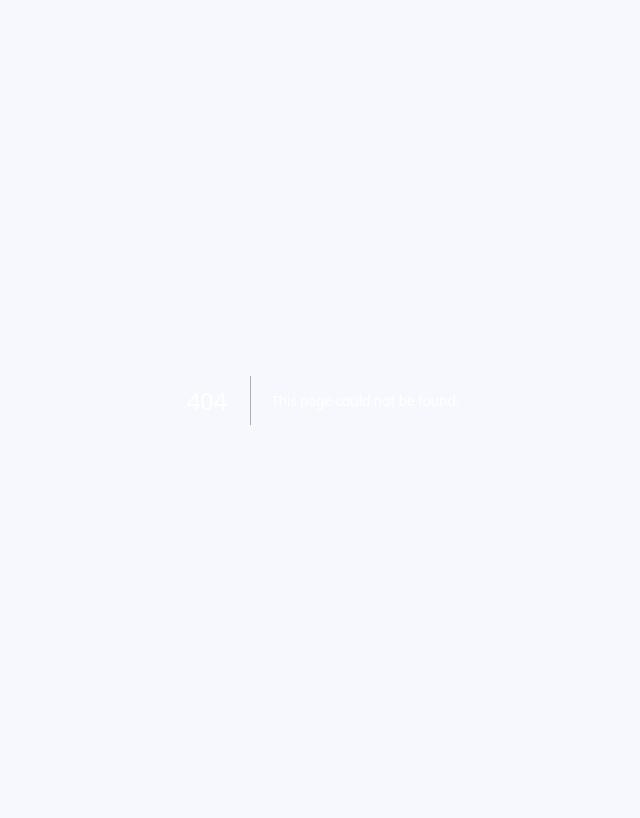
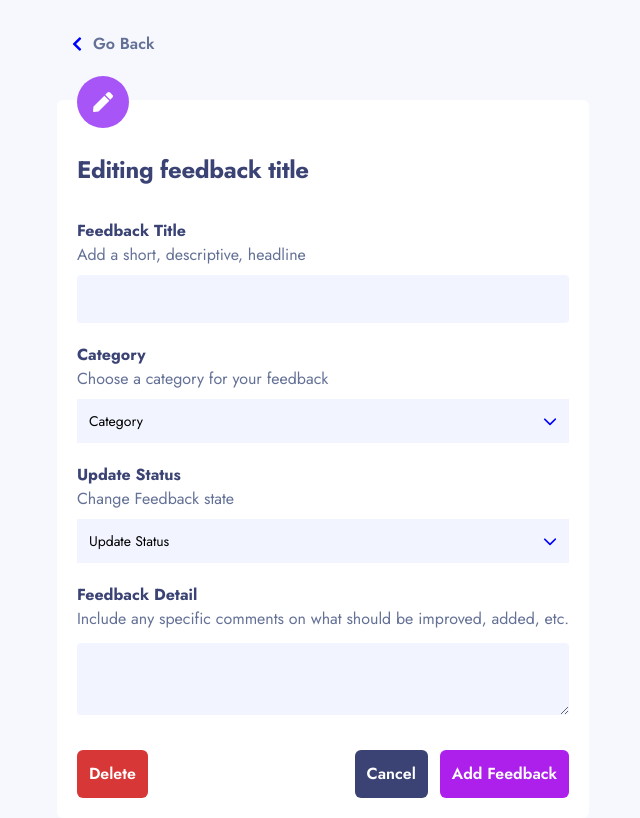
Before and after one commit to parthmanhas/frontend-mentor-monorepo, a Next.js app in the folder apps/product-feedback-app/: page /feedback/edit in a window 1280 px wide. Before the commit this address had no page. Shown: the whole page, without its empty margins (317-957 px from the left). Built offline with nearby package versions, Linux system fonts and the light colour scheme.

Commit message:
created edit feedback page

```diff
--- a/apps/product-feedback-app/app/components/DropDown.tsx
+++ b/apps/product-feedback-app/app/components/DropDown.tsx
@@ -4,13 +4,15 @@ import { useState } from "react";
 import { FaChevronUp, FaChevronDown } from "react-icons/fa6";
 import { FiCheck } from "react-icons/fi";
 
-export default function DropDown({ className, heading, options }: { className?: string, heading: string, options: string[] }) {
+export default function DropDown({ className, title, subtitle, heading, options }: { className?: string, title?: string, subtitle?: string, heading: string, options: string[] }) {
 
     const [open, setOpen] = useState(false);
     const [selected, setSelected] = useState(3);
 
     return <div className={`${className} relative outline-royal-blue-500 rounded-lg`}>
         {/* <p onClick={() => setOpen(!open)} className="font-light text-sm sm:text-md flex hover:cursor-pointer">Sort By: <span className="font-semibold flex items-center ml-3">{items.find((item, index) => index === selected)} {open ? <FaChevronUp className="ml-3" /> : <FaChevronDown className="ml-3" />}</span></p> */}
+        {title && <p className="font-bold text-east-bay-900">{title}</p>}
+        {subtitle && <p className="text-waikawa-gray-700 mb-2">{subtitle}</p>}
         <p onClick={() => setOpen(!open)} className="font-normal text-sm sm:text-md flex justify-between hover:cursor-pointer p-3 bg-zircon-50 w-full">{heading} <span className="font-semibold flex items-center ml-3">{options.find((item, index) => index === selected)} {open ? <FaChevronUp className="ml-3" color="blue" /> : <FaChevronDown className="ml-3" color="blue" />}</span></p>
         {open && <div className="absolute bg-white shadow-md rounded-md w-full mt-3 text-waikawa-gray-700 font-light">
             {options.map((item, index) => (
--- /dev/null
+++ b/apps/product-feedback-app/app/components/Input.tsx
@@ -0,0 +1,7 @@
+export default function Input({ className, title, subtitle, placeholder }: { className?: string, title: string, subtitle: string, placeholder?: string }) {
+    return <div className={`${className}`}>
+        <p className="font-bold text-east-bay-900">{title}</p>
+        <p className="text-waikawa-gray-700 mb-2">{subtitle}</p>
+        <input className="bg-zircon-50 w-full rounded p-3 outline-royal-blue-500" placeholder={placeholder} />
+    </div>
+}
--- /dev/null
+++ b/apps/product-feedback-app/app/components/TextArea.tsx
@@ -0,0 +1,7 @@
+export default function TextArea({ title, subtitle }: { title: string, subtitle: string }) {
+    return <div>
+        <p className="font-bold text-east-bay-900">{title}</p>
+        <p className="text-waikawa-gray-700 mb-3">{subtitle}</p>
+        <textarea className="w-full bg-zircon-50 rounded p-3 outline-royal-blue-500" />
+    </div>
+}
--- /dev/null
+++ b/apps/product-feedback-app/app/feedback/edit/page.tsx
@@ -0,0 +1,36 @@
+import Input from "@/app/components/Input";
+import Dropdown from "@/app/components/DropDown";
+import TextArea from "@/app/components/TextArea";
+import Button from "@/app/components/Button";
+import { FaPen, FaChevronLeft } from 'react-icons/fa';
+
+export default function Page() {
+    return (
+        <div className="m-5">
+            <Button className="mb-8" variant="none">
+                <div className="flex items-center">
+                    <FaChevronLeft color="blue" className="mr-2" />
+                    <p className="text-waikawa-gray-700 font-semibold">Go Back</p>
+                </div>
+            </Button>
+            <div className="rounded-md text-black h-fit bg-white mt-8 p-5 relative">
+                <div className="w-50 h-50 rounded-full text-white bg-purple-500 absolute p-4 -top-6 left-5">
+                    <FaPen size={20} />
+                </div>
+
+                <h1 className="text-east-bay-900 my-8">Editing feedback title</h1>
+                <Input className="mb-5" title="Feedback Title" subtitle="Add a short, descriptive, headline" />
+                <Dropdown className="mb-5 z-20" title="Category" subtitle="Choose a category for your feedback" heading="Category" options={['Option1', 'Option2']} />
+                <Dropdown className="mb-5" title="Update Status" subtitle="Change Feedback state" heading="Update Status" options={['Status1', 'Status2']} />
+                <TextArea title="Feedback Detail" subtitle="Include any specific comments on what should be improved, added, etc." />
+                <div className="md:flex md:justify-between mt-7">
+                    <Button variant="red" className="text-white font-semibold justify-center w-full mb-4 md:mb-0 md:w-fit">Delete</Button>
+                    <div className="md:flex">
+                        <Button variant="east-bay" className="text-white font-semibold mr-3 w-full justify-center md:w-fit mb-4 md:mb-0">Cancel</Button>
+                        <Button className="text-white font-semibold justify-center w-full md:mb-0">Add Feedback</Button>
+                    </div>
+                </div>
+            </div>
+        </div>
+    )
+}
```
